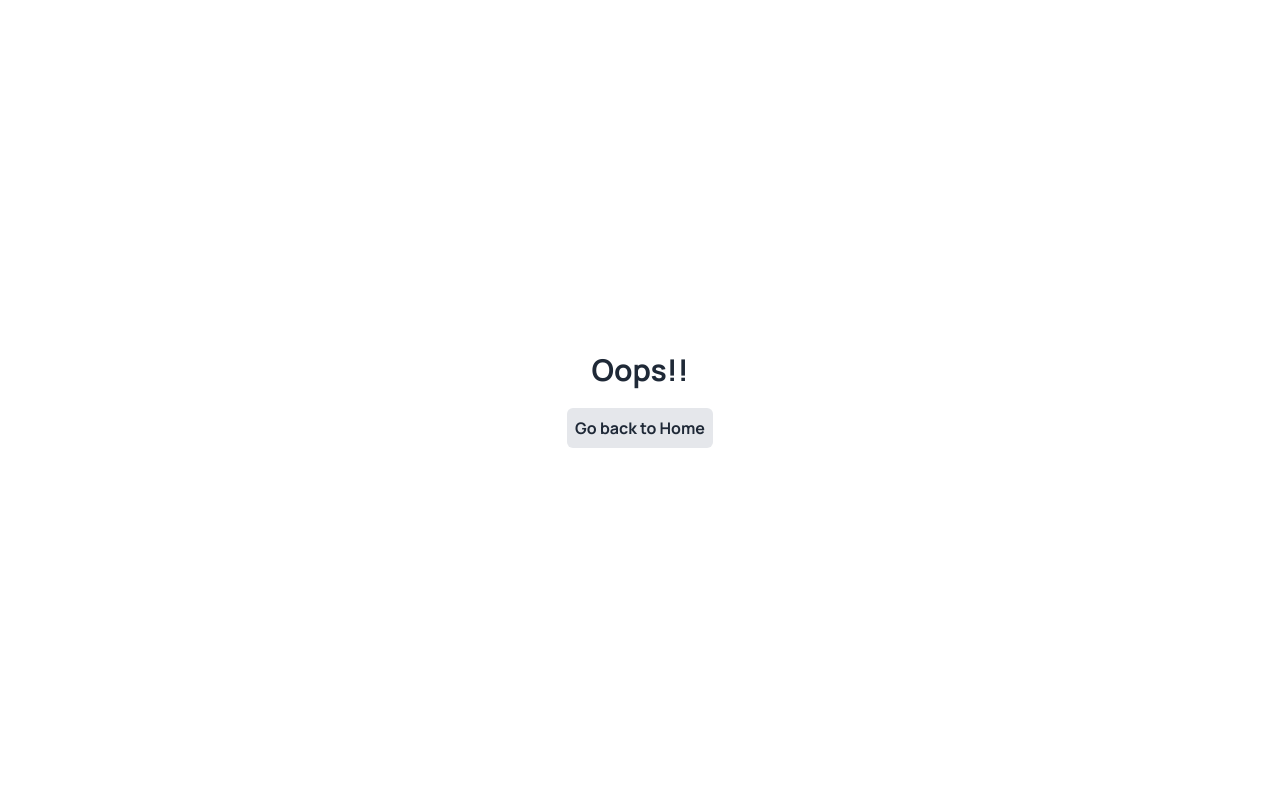
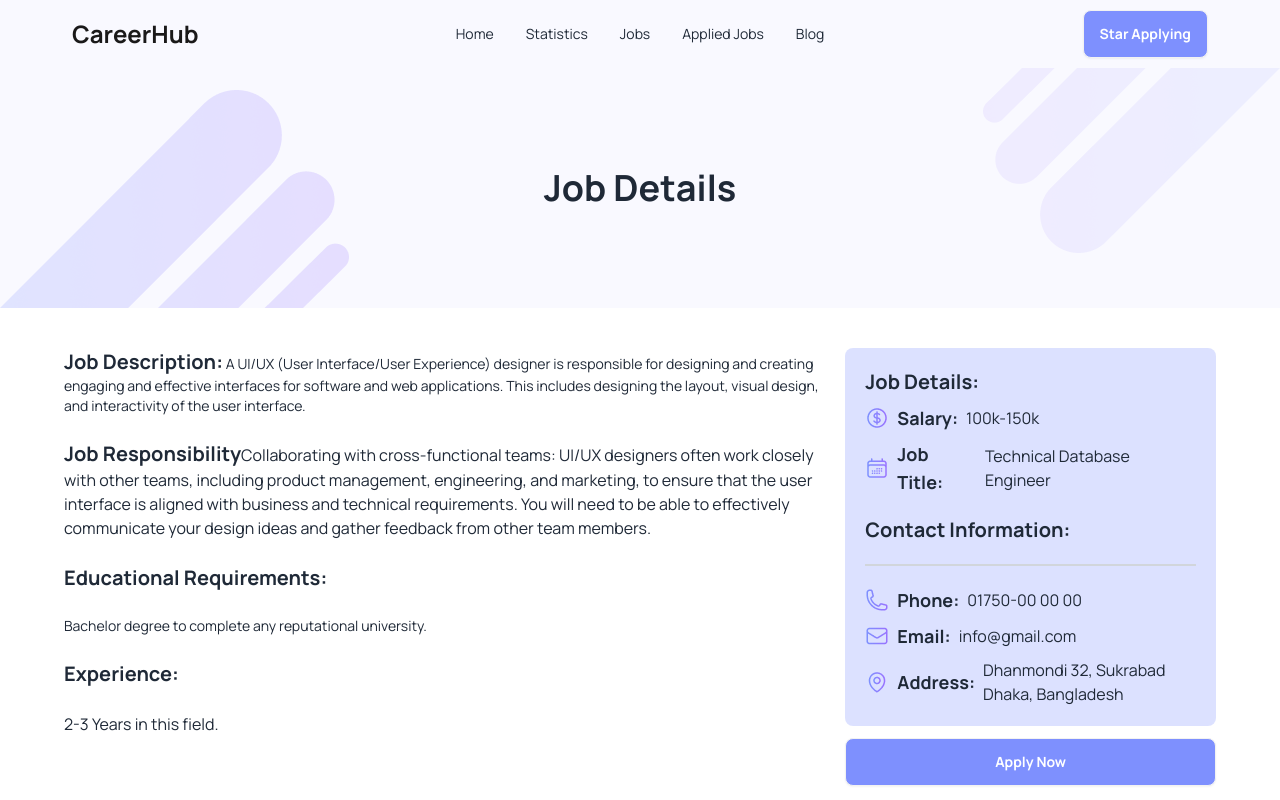
Before and after one commit to itsahadul99/Carrier-Hub-With-React-Router, a React (Vite) app: page /job/1 in a window 1280 px wide. Shown: the top 800 px of the page. Built offline with nearby package versions, Linux system fonts and the light colour scheme.

Commit message:
added jobdetails when click view details

```diff
--- a/package.json
+++ b/package.json
@@ -14,6 +14,7 @@
     "match-sorter": "^6.3.4",
     "react": "^18.2.0",
     "react-dom": "^18.2.0",
+    "react-prop-types": "^0.4.0",
     "react-router-dom": "^6.22.3",
     "sort-by": "^1.2.0"
   },
--- a/src/components/CategoryJob.jsx
+++ b/src/components/CategoryJob.jsx
@@ -1,8 +1,9 @@
+import { Link } from 'react-router-dom';
 import Location from '../assets/icons/Location.png'
 import Money from '../assets/icons/money.png'
 const CategoryJob = ({ job }) => {
-    console.log(job);
-    const { logo, job_title, remote_or_onsite, location, salary, job_type, company_name } = job;
+    // console.log(job);
+    const { logo, id, job_title, remote_or_onsite, location, salary, job_type, company_name } = job;
     return (
         <div className="card card-compact shadow-sm border">
             <div className="mt-10 pl-5">
@@ -26,7 +27,7 @@ const CategoryJob = ({ job }) => {
                     </div>
                 </div>
                 <div className="card-actions text-xl">
-                    <button className="btn bg-[#7E90FE] text-white font-bold">View Details</button>
+                    <Link to={`/job/${id}`}><button className="btn bg-[#7E90FE] text-white font-bold">View Details</button></Link>
                 </div>
 
             </div>
--- a/src/components/FeaturedJobs.jsx
+++ b/src/components/FeaturedJobs.jsx
@@ -13,7 +13,7 @@ const FeaturedJobs = () => {
     // console.log(jobs);
     return (
         <div className="max-w-6xl mx-auto">
-            <h1 className="text-5xl font-bold text-center">Featured Jobs</h1>
+            <h1 className="text-5xl font-bold text-center text-[#1A1919] mb-3">Featured Jobs</h1>
             <p className="text-sm font-semibold text-center">Explore thousands of job opportunities with all the information you need. Its your future</p>
             <div className="grid grid-cols-2 gap-6 mt-10">
                 {
--- a/src/components/Footer.jsx
+++ b/src/components/Footer.jsx
@@ -1,11 +1,12 @@
-
+import SocialLInk from '../assets/icons/social.png'
 const Footer = () => {
     return (
-        <footer className=" p-10 bg-base-200 text-base-content">
+        <footer className=" p-10 bg-[#1A1919] text-white">
             <div className="footer max-w-6xl mx-auto">
             <aside>
-                <svg width="50" height="50" viewBox="0 0 24 24" xmlns="http://www.w3.org/2000/svg" fillRule="evenodd" clipRule="evenodd" className="fill-current"><path d="M22.672 15.226l-2.432.811.841 2.515c.33 1.019-.209 2.127-1.23 2.456-1.15.325-2.148-.321-2.463-1.226l-.84-2.518-5.013 1.677.84 2.517c.391 1.203-.434 2.542-1.831 2.542-.88 0-1.601-.564-1.86-1.314l-.842-2.516-2.431.809c-1.135.328-2.145-.317-2.463-1.229-.329-1.018.211-2.127 1.231-2.456l2.432-.809-1.621-4.823-2.432.808c-1.355.384-2.558-.59-2.558-1.839 0-.817.509-1.582 1.327-1.846l2.433-.809-.842-2.515c-.33-1.02.211-2.129 1.232-2.458 1.02-.329 2.13.209 2.461 1.229l.842 2.515 5.011-1.677-.839-2.517c-.403-1.238.484-2.553 1.843-2.553.819 0 1.585.509 1.85 1.326l.841 2.517 2.431-.81c1.02-.33 2.131.211 2.461 1.229.332 1.018-.21 2.126-1.23 2.456l-2.433.809 1.622 4.823 2.433-.809c1.242-.401 2.557.484 2.557 1.838 0 .819-.51 1.583-1.328 1.847m-8.992-6.428l-5.01 1.675 1.619 4.828 5.011-1.674-1.62-4.829z"></path></svg>
-                <p>ACME Industries Ltd.<br />Providing reliable tech since 1992</p>
+                <h1 className="text-2xl font-bold">CareerHub</h1>
+                <p className="text-xs">There are many variations of passages <br /> of Lorem Ipsum , but the majority have <br /> suffered alteration in some form.</p>
+                <img src={SocialLInk} alt="" />
             </aside>
             <nav>
                 <h6 className="footer-title">Services</h6>
--- a/src/components/JobCategoryList.jsx
+++ b/src/components/JobCategoryList.jsx
@@ -10,7 +10,7 @@ const JobCategoryList = () => {
     console.log(joblist);
     return (
         <div className="max-w-6xl mx-auto">
-            <h1 className="text-5xl font-bold text-center">Job Category List</h1>
+            <h1 className="text-5xl font-bold text-center text-[#1A1919] mb-3">Job Category List</h1>
             <p className="text-sm font-semibold text-center">Explore thousands of job opportunities with all the information you need. Its your future</p>
             <div className="grid grid-cols-4 gap-5 my-10">
             {
--- /dev/null
+++ b/src/components/JobDetails.jsx
@@ -0,0 +1,78 @@
+import { Link, useLoaderData, useParams } from "react-router-dom";
+import Salary from '../assets/icons/money.png';
+import Phone from '../assets/icons/phone.png';
+import Email from '../assets/icons/email.png';
+import Location from '../assets/icons/location2.png';
+import Jobtitle from '../assets/icons/calendar.png';
+import bg1 from '../assets/images/bg1.png';
+import bg2 from '../assets/images/bg2.png';
+const JobDetails = () => {
+    const jobs = useLoaderData();
+    const { id } = useParams();
+    const idInt = parseInt(id);
+    const job = jobs.find(job => job.id === idInt);
+    console.log(job);
+    return (
+        <div>
+            <div className="font-bold flex flex-col justify-center items-center min-h-60 bg-[#f9f9ff] relative">
+                <div className="absolute bottom-0 left-0">
+                    <img src={bg1} alt="" />
+                </div>
+                <div className="absolute right-0 top-0">
+                    <img src={bg2} alt="" />
+                </div>
+                <h1 className="text-4xl">Job Details </h1>
+            </div>
+            <div className="max-w-6xl mx-auto my-10">
+                <div className="grid grid-cols-6 gap-5">
+                    <div className="col-span-4 space-y-6">
+                        <p className="text-sm"><span className="text-xl font-bold">Job Description:</span>{job.job_description}</p>
+                        <p><span className="text-xl font-bold">Job Responsibility</span>{job.job_responsibility}</p>
+                        <p className="text-xl font-bold">Educational Requirements:</p>
+                        <p className="text-sm">{job.educational_requirements}</p>
+                        <p className="text-xl font-bold">Experience: </p>
+                        <p>{job.experiences}</p>
+                    </div>
+                    <div className="col-span-2">
+                        <div className="bg-[#7e8ffe44] p-5 space-y-2 rounded-lg">
+                            <p className="text-xl font-bold">Job Details: </p>
+                            <div className="flex gap-2 items-center">
+                                <img src={Salary} alt="" />
+                                <p className="text-lg font-bold">Salary: </p>
+                                <p>{job.salary}</p>
+                            </div>
+                            <div className="flex gap-2 items-center">
+                                <img src={Jobtitle} alt="" />
+                                <p className="text-lg font-bold">Job Title: </p>
+                                <p>{job.job_title}</p>
+                            </div>
+                            <p className="text-xl font-bold pt-3 pb-5 border-b-2 border-gray-300">Contact Information: </p>
+                            <div className="flex gap-2 items-center pt-3">
+                                <img src={Phone} alt="" />
+                                <p className="text-lg font-bold">Phone: </p>
+                                <p>{job.contact_information.phone}</p>
+                            </div>
+                            <div className="flex gap-2 items-center">
+                                <img src={Email} alt="" />
+                                <p className="text-lg font-bold">Email: </p>
+                                <p>{job.contact_information.email}</p>
+                            </div>
+                            <div className="flex gap-2 items-center">
+                                <img src={Location} alt="" />
+                                <p className="text-lg font-bold">Address: </p>
+                                <p>{job.contact_information.address}</p>
+                            </div>
+                        </div>
+                        <Link>
+                            <button className="btn mt-3 bg-[#7E90FE] text-white font-bold w-full">Apply Now</button>
+                        </Link>
+                    </div>
+
+                </div>
+            </div>
+        </div>
+
+    );
+};
+
+export default JobDetails;
--- a/src/main.jsx
+++ b/src/main.jsx
@@ -8,6 +8,7 @@ import {
 import MainLayout from './layouts/MainLayout'
 import Home from './pages/Home'
 import ErrorPage from './pages/ErrorPage'
+import JobDetails from './components/JobDetails'
 const router = createBrowserRouter([
   {
     path: '/',
@@ -18,6 +19,11 @@ const router = createBrowserRouter([
         path: '/',
         element: <Home />
       },
+      {
+        path: '/job/:id',
+        element: <JobDetails/>,
+        loader: () => fetch('../jobs.json')
+      }
     ]
   }
 ])
```
Also changed, not shown: 1 other file (tests, documents, lock files or other folders).
